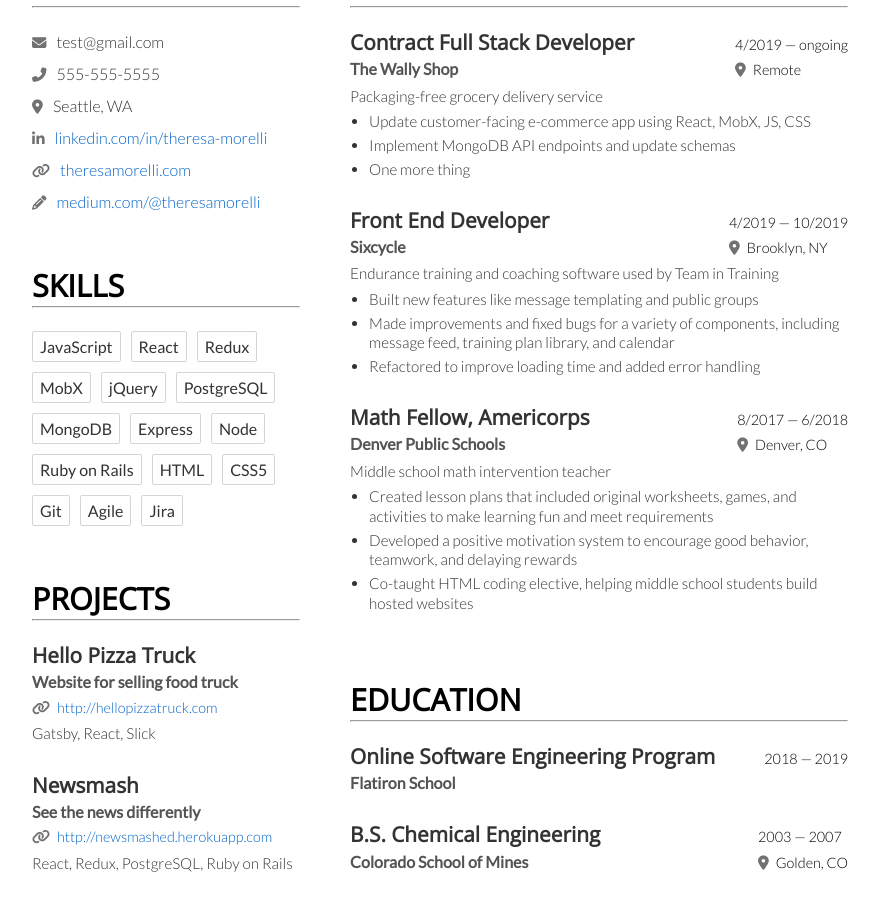
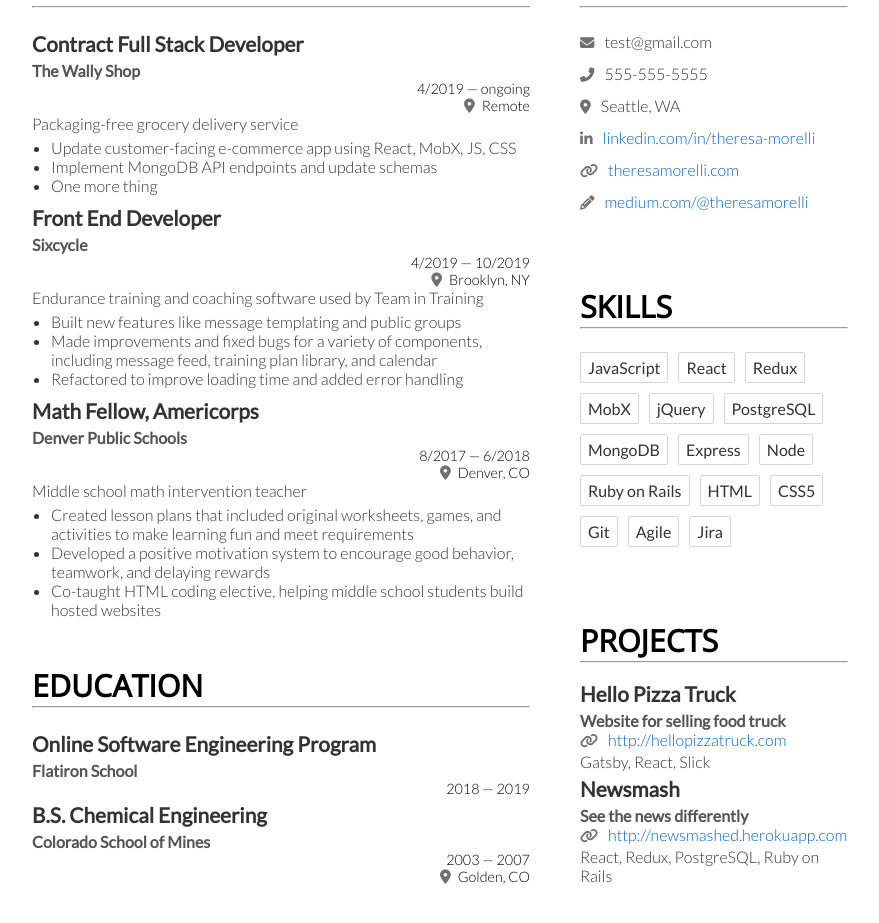
Before and after one commit to theresagonz/svelte-resume, a Svelte app: page / in a window 1280 px wide. Shown: the part 309-1232 px from the top of the page, without its empty margins (200-1079 px from the left). Built offline with nearby package versions, Linux system fonts and the light colour scheme.

Commit message:
Separate details section by size and rename

```diff
--- a/src/components/items/Detail.svelte
+++ b/src/components/items/FullDetail.svelte
@@ -9,35 +9,9 @@
 </script>
 
 <style>
-	.item-container {
-		line-height: 1.4em;
-		margin: 24px 0;
-	}
-
-	.item-container:first-of-type {
-		margin-top: 0;
-	}
-
 	.top {
-		display: flex;
-		flex-direction: row;
 		justify-content: space-between;
 		align-items: baseline;
-		margin-bottom: 3px;
-	}
-
-	.link {
-		font-size: 0.9em;
-		color: var(--grey-mid);
-		margin-top: 3px;
-	}
-
-	.title {
-		display: flex;
-		justify-content: space-between;
-		margin-bottom: 5px;
-		font-family: var(--accent-font);
-		color: var(--grey-dark);
 	}
 
 	.top-right,
@@ -48,33 +22,13 @@
 	}
 
 	.top-right {
-		align-items: baseline;
+		align-items: flex-end;
 		font-size: 0.9em;
 		color: #000;
 	}
-
-	.location {
-		padding-top: 3px;
-	}
-
-	.bottom {
-		font-size: 0.95em;
-	}
-
-	.description {
-		font-size: 1em;
-	}
-
-	.list {
-		line-height: 1.3em;
-	}
-
-	.list-item {
-		margin-bottom: 4px;
-	}
 </style>
 
-<div class="item-container">
+<div class="detail-container">
 	<div class="top">
 		<div class="top-left">
 			<h3 class="title">{title}</h3>
--- /dev/null
+++ b/src/components/items/ShortDetail.svelte
@@ -0,0 +1,32 @@
+<script>
+  export let title;
+  export let subtitle;
+  export let link;
+  export let description;
+</script>
+
+<style>
+  .top {
+    flex-direction: column;
+    align-items: var(--center);
+    margin-bottom: 3px;
+  }
+</style>
+
+<div class="detail-container">
+  <div class="top">
+    <h3 class="title">{title}</h3>
+    <div class="subtitle">{subtitle}</div>
+    {#if link}
+      <div class="link">
+        <i class="fa fa-link"></i>
+        <a href="{link}">{link}<a>
+      </div>
+    {/if}
+  </div>
+  <div class="bottom">
+    {#if description}
+    <div class="description">{description}</div>
+    {/if}
+  </div>
+</div>
--- a/src/components/sections/Details.svelte
+++ b/src/components/sections/FullDetails.svelte
@@ -1,10 +1,10 @@
 <script>
-	import Detail from '../items/Detail.svelte';
+	import FullDetail from '../items/FullDetail.svelte';
 	export let details;
 </script>
 
 <div>
 	{#each details as { title, subtitle, link, dates, location, description, list }}
-		<Detail {title} {subtitle} {link} {dates} {location} {description} {list} />
+		<FullDetail {title} {subtitle} {link} {dates} {location} {description} {list} />
 	{/each}
 </div>
--- /dev/null
+++ b/src/components/sections/ShortDetails.svelte
@@ -0,0 +1,10 @@
+<script>
+    import ShortDetail from '../items/ShortDetail.svelte';
+    export let details;
+  </script>
+
+  <div>
+    {#each details as { title, subtitle, link, description }}
+      <ShortDetail {title} {subtitle} {link} {description} />
+    {/each}
+  </div>
--- a/src/components/structural/MainBody.svelte
+++ b/src/components/structural/MainBody.svelte
@@ -39,7 +39,7 @@
       ],
     },
     {
-      type: 'primary',
+      type: 'short-details',
       label: 'Projects',
       details: [
         {
@@ -59,8 +59,8 @@
   ];
   export const largeColumnSections = [
     {
-      type: 'primary',
-      label: 'Experience',
+      type: 'full-details',
+      label: 'Work Experience',
       details: [
         {
           title: 'Contract Full Stack Developer',
@@ -102,14 +102,13 @@
       ],
     },
     {
-      type: 'primary',
+      type: 'full-details',
       label: 'Education',
       details: [
         {
           title: 'Online Software Engineering Program',
           subtitle: 'Flatiron School',
           dates: '2018 — 2019',
-          // location: 'online',
         },
         {
           title: 'B.S. Chemical Engineering',
@@ -126,12 +125,13 @@
   div {
     display: flex;
     justify-content: space-between;
+    /* TOGGLE - for switching column ordering, comment in flex-direction below */
     /* flex-direction: row-reverse; */
     margin: 0 -25px;
   }
 </style>
 
 <div>
+  <LargeColumn sections={largeColumnSections} />
   <SmallColumn sections={smallColumnSections} />
-  <LargeColumn sections={largeColumnSections} />
 </div>
--- a/src/components/structural/Section.svelte
+++ b/src/components/structural/Section.svelte
@@ -1,7 +1,8 @@
 <script>
 	import Contact from '../sections/Contact.svelte';
 	import Skills from '../sections/Skills.svelte';
-	import Details from '../sections/Details.svelte';
+	import FullDetails from '../sections/FullDetails.svelte';
+	import ShortDetails from '../sections/ShortDetails.svelte';
 	export let label;
 	export let details;
 	export let type;
@@ -10,8 +11,10 @@
 <div class="section">
 	<h2 class="section-label">{label}</h2>
 	<hr class="section-underline" />
-	{#if type === 'primary'}
-		<Details {label} {details} />
+	{#if type === 'short-details'}
+		<ShortDetails {label} {details} />
+	{:else if type === 'full-details'}
+		<FullDetails {label} {details} />
 	{:else if type === 'skills'}
 		<Skills {label} {details} />
 	{:else if type === 'contact'}
```
